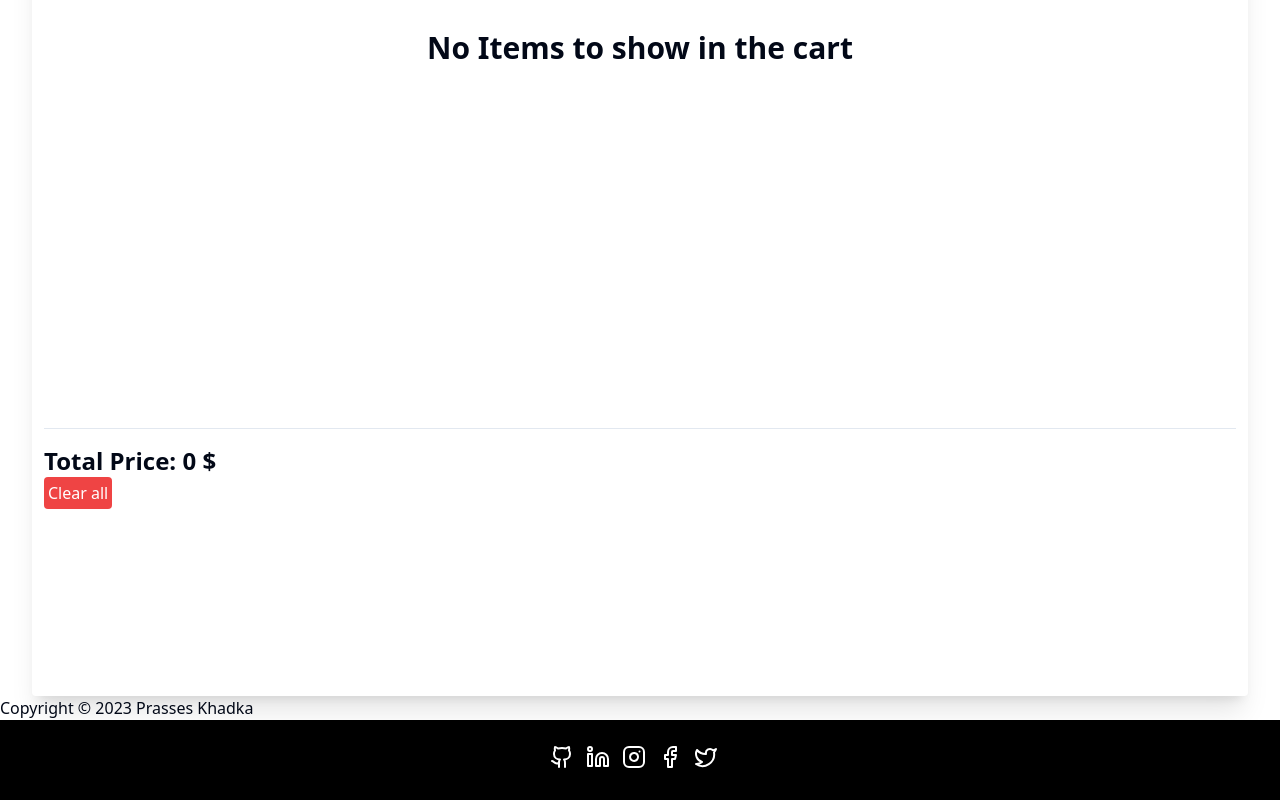
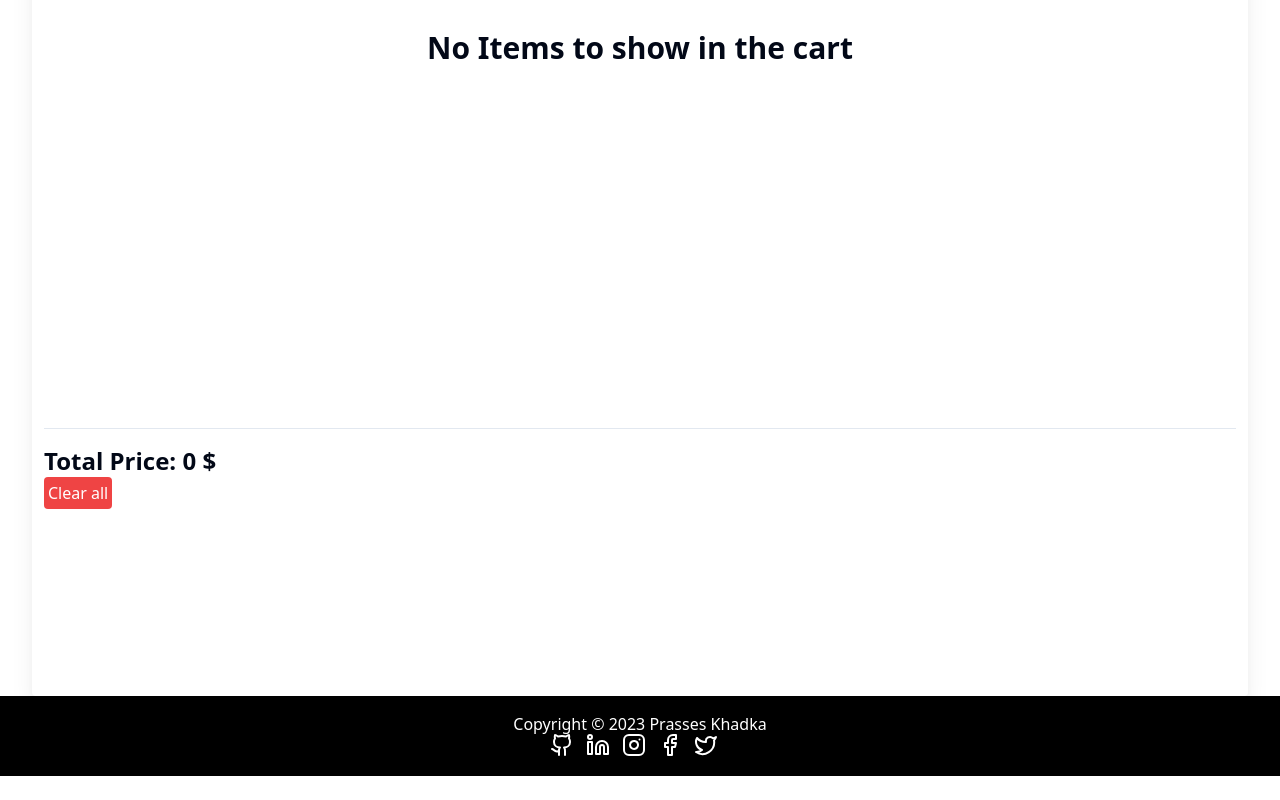
Before and after one commit to PrassesKhadka/Cart, a Next.js app in the folder shopping-cart-app/: page /pages/cart in a window 1280 px wide. Shown: the part 262-1062 px from the top of the page. After the commit the page ends 1038 px from the top, so only its background shows below. Built offline with nearby package versions, Linux system fonts and the light colour scheme.

Commit message:
README update + footer update

```diff
--- a/shopping-cart-app/src/app/components/Footer.tsx
+++ b/shopping-cart-app/src/app/components/Footer.tsx
@@ -9,9 +9,9 @@ import { LinkedinIcon } from 'lucide-react';
 
 const Footer = () => {
   return (
-    <div className=" bottom-0  w-full h-full">
+    <div className=" bottom-0  w-full flex flex-col justify-center items-center  bg-black text-white h-[80px]">
       <div>Copyright © 2023 Prasses Khadka</div>
-      <div className=" bottom-0  w-full flex justify-center items-center bg-black text-white h-[80px] ">
+      <div className=" bottom-0  w-full flex justify-center items-center ">
         <a href="https://github.com/PrassesKhadka">
           <GithubIcon className="animate-bounce hover:animate-spin mr-3" />
         </a>
```
Also changed, not shown: 1 other file (tests, documents, lock files or other folders).
